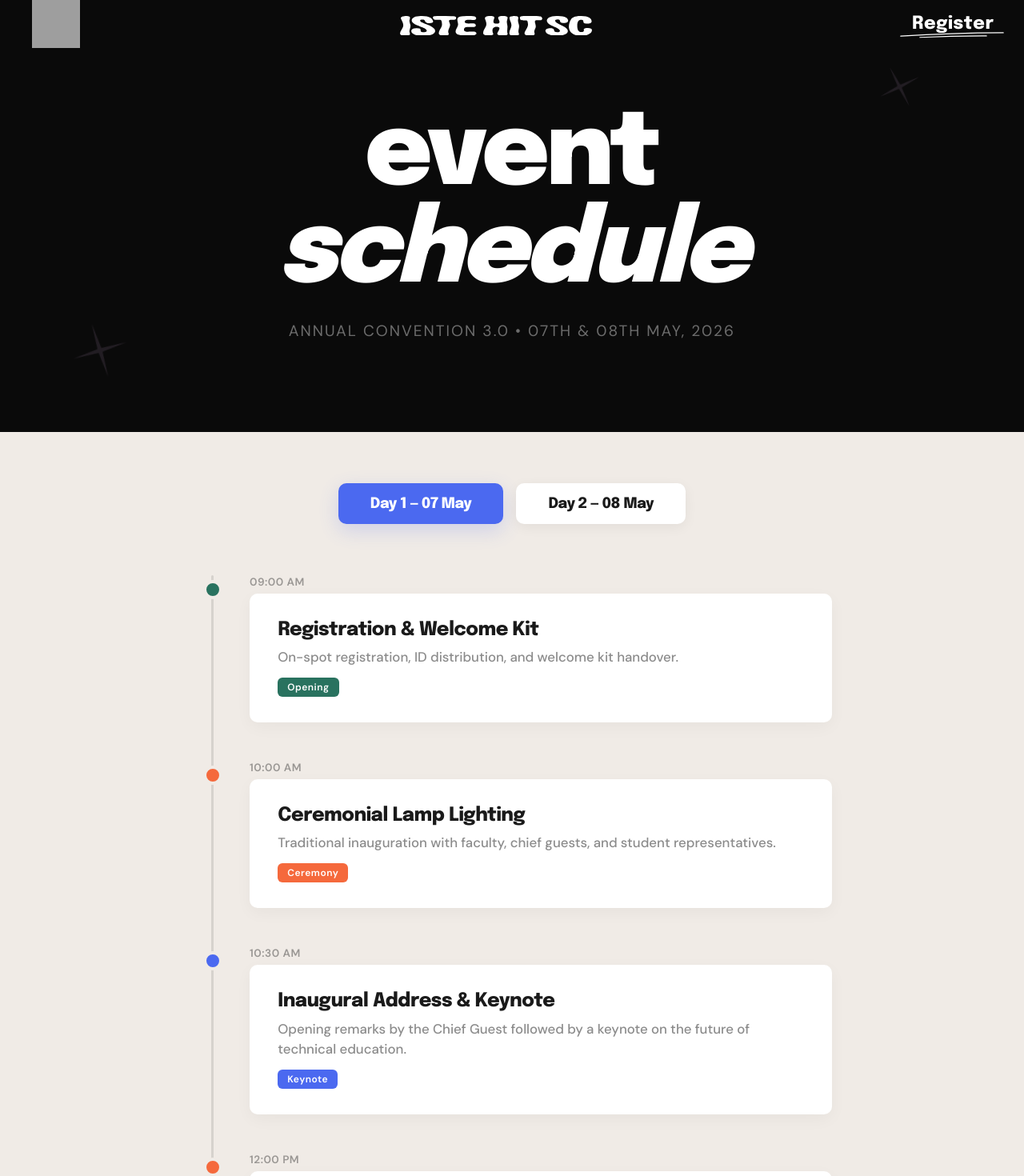
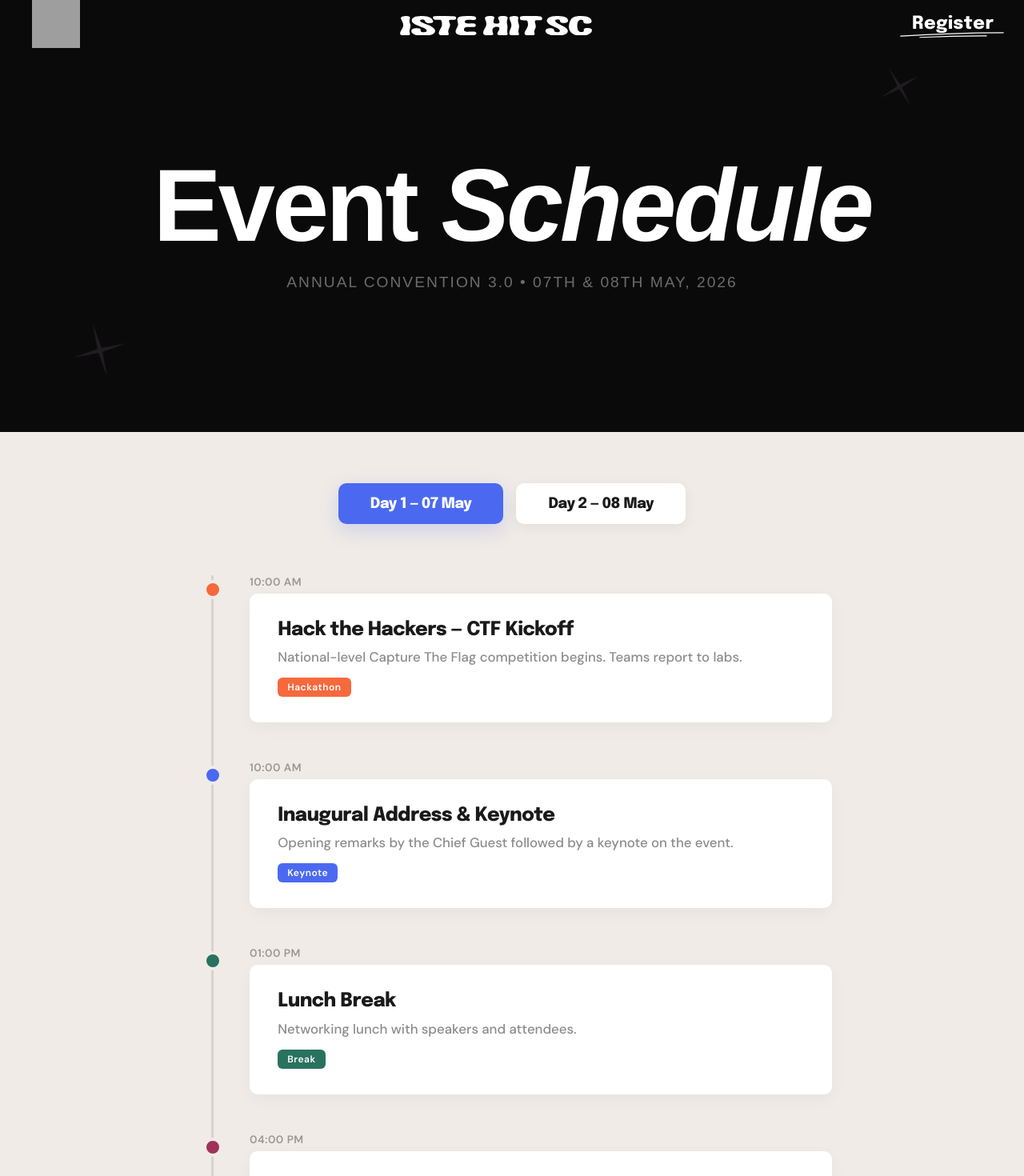
Before and after one commit to AbhiAditya02/AnnualConvention, a Next.js app: page /schedules in a window 1280 px wide. Shown: the part 20-1490 px from the top of the page at 80% size. Built offline with nearby package versions, Linux system fonts and the light colour scheme; grey boxes are pictures that could not be loaded.

Commit message:
refactor: update schedule events and modify typography styles for better readability

```diff
--- a/app/schedules/page.jsx
+++ b/app/schedules/page.jsx
@@ -6,40 +6,26 @@ import Navbar from '@/components/Navbar';
 import TransitionScribble from '@/components/TransitionScribble';
 import CursorBubble from '@/components/CursorBubble';
 import SmoothScroll from '@/components/SmoothScroll';
-import Footer from '@/components/Footer';
 import '../styles/schedules.css';
 
 /* ─── Schedule Data ────────────────────────────────────────────────────── */
 const SCHEDULE = {
     'Day 1 — 07 May': [
-        { time: '09:00 AM', title: 'Registration & Welcome Kit', desc: 'On-spot registration, ID distribution, and welcome kit handover.', tag: 'Opening', color: 'green' },
-        { time: '10:00 AM', title: 'Ceremonial Lamp Lighting', desc: 'Traditional inauguration with faculty, chief guests, and student representatives.', tag: 'Ceremony', color: '' },
-        { time: '10:30 AM', title: 'Inaugural Address & Keynote', desc: 'Opening remarks by the Chief Guest followed by a keynote on the future of technical education.', tag: 'Keynote', color: 'blue' },
-        { time: '12:00 PM', title: 'Expert Lecture — Artificial Intelligence', desc: 'Deep dive into modern AI architectures, LLMs, and real-world applications.', tag: 'AI', color: '' },
+        { time: '10:00 AM', title: 'Hack the Hackers — CTF Kickoff', desc: 'National-level Capture The Flag competition begins. Teams report to labs.', tag: 'Hackathon', color: '' },
+        { time: '10:00 AM', title: 'Inaugural Address & Keynote', desc: 'Opening remarks by the Chief Guest followed by a keynote on the event.', tag: 'Keynote', color: 'blue' },
         { time: '01:00 PM', title: 'Lunch Break', desc: 'Networking lunch with speakers and attendees.', tag: 'Break', color: 'green' },
-        { time: '02:00 PM', title: 'Expert Lecture — Cybersecurity', desc: 'Threat landscapes, zero-trust architectures, and ethical hacking methodologies.', tag: 'Security', color: 'blue' },
-        { time: '03:30 PM', title: 'Expert Lecture — Data Science', desc: 'From data pipelines to actionable insights — industry use cases and career paths.', tag: 'Data', color: 'pink' },
-        { time: '05:00 PM', title: 'Cultural Evening', desc: 'Singing, dancing, recitation, speeches, and one-act plays by students.', tag: 'Culture', color: 'maroon' },
-    ],
-    'Day 2 — 08 May': [
-        { time: '09:00 AM', title: 'Hack the Hackers — CTF Kickoff', desc: 'National-level Capture The Flag competition begins. Teams report to labs.', tag: 'Hackathon', color: '' },
-        { time: '10:00 AM', title: 'Guest Speaker Session', desc: 'Industry professionals from MN Dastur, IIFON, Google, and SecureT360 share insights.', tag: 'Speakers', color: 'blue' },
-        { time: '11:30 AM', title: 'Innovation Showcase', desc: 'Student projects on display — including the Drone Medicine Model demonstration.', tag: 'Innovation', color: 'green' },
-        { time: '01:00 PM', title: 'Lunch & Networking', desc: 'Connect with speakers, mentors, and fellow participants.', tag: 'Break', color: 'green' },
-        { time: '02:00 PM', title: 'CTF — Final Round', desc: 'Intensified challenges. Top teams battle for the podium.', tag: 'Hackathon', color: '' },
         { time: '04:00 PM', title: 'Valedictory & Prize Distribution', desc: 'Closing ceremony, winner announcements, and certificate distribution.', tag: 'Closing', color: 'maroon' },
         { time: '05:00 PM', title: 'Vote of Thanks', desc: 'Formal closing by Prof. Priyatosh Jana and the ISTE HIT SC team.', tag: 'Closing', color: 'pink' },
     ],
+    'Day 2 — 08 May': [
+        { time: '09:00 AM', title: 'Registration', desc: 'On-spot registration and ID distribution.', tag: 'Opening', color: 'green' },
+        { time: '10:00 AM', title: 'Ceremonial Lamp Lighting', desc: 'Traditional inauguration with faculty, chief guests, and student representatives.', tag: 'Ceremony', color: '' },
+        { time: '10:00 AM', title: 'Guest Speaker Session', desc: 'Industry professionals from MN Dastur, IIFON, Google, and SecureT360 share insights.', tag: 'Speakers', color: 'blue' },
+        { time: '01:00 PM', title: 'Lunch & Networking', desc: 'Connect with speakers, mentors, and fellow participants.', tag: 'Break', color: 'green' },
+        { time: '03:00 PM', title: 'Cultural Evening', desc: 'Singing, dancing, recitation, speeches, and one-act plays by students.', tag: 'Culture', color: 'maroon' },
+        { time: '05:00 PM', title: 'Vote of Thanks', desc: 'Formal closing by Prof. Priyatosh Jana and the ISTE HIT SC team.', tag: 'Closing', color: 'pink' },
+    ],
 };
-
-const HACKATHON_ITEMS = [
-    'Nationwide participation',
-    'Ethical Hacking & CTF format',
-    'Full-day competitive event',
-    'Free & open registration',
-    'Focus on innovation & analytical skills',
-    'Industry-aligned problem-solving',
-];
 
 const DAY_KEYS = Object.keys(SCHEDULE);
 
@@ -96,6 +82,8 @@ export default function SchedulesPage() {
                     </div>
                 </section>
             </main>
+
+            <TransitionScribble />
         </>
     );
 }
--- a/app/styles/schedules.css
+++ b/app/styles/schedules.css
@@ -21,13 +21,13 @@
 }
 
 .sched-hero__title {
-    font-family: 'Epilogue', sans-serif;
+    font-family: 'Syne', sans-serif;
     font-size: clamp(4rem, 10vw, 8rem);
     font-weight: 900;
     letter-spacing: -4px;
     line-height: 0.95;
     margin-bottom: 1.5rem;
-    text-transform: lowercase;
+    text-transform: capitalize;
 }
 
 .sched-hero__title em {
@@ -35,7 +35,7 @@
 }
 
 .sched-hero__date {
-    font-family: 'DM Sans', sans-serif;
+    font-family: ' Georgia', sans-serif;
     font-size: 1.2rem;
     font-weight: 400;
     color: rgba(255, 255, 255, 0.4);
@@ -317,6 +317,7 @@
     }
 
     .sched-hero__title {
+
         letter-spacing: -2px;
     }
 
```
